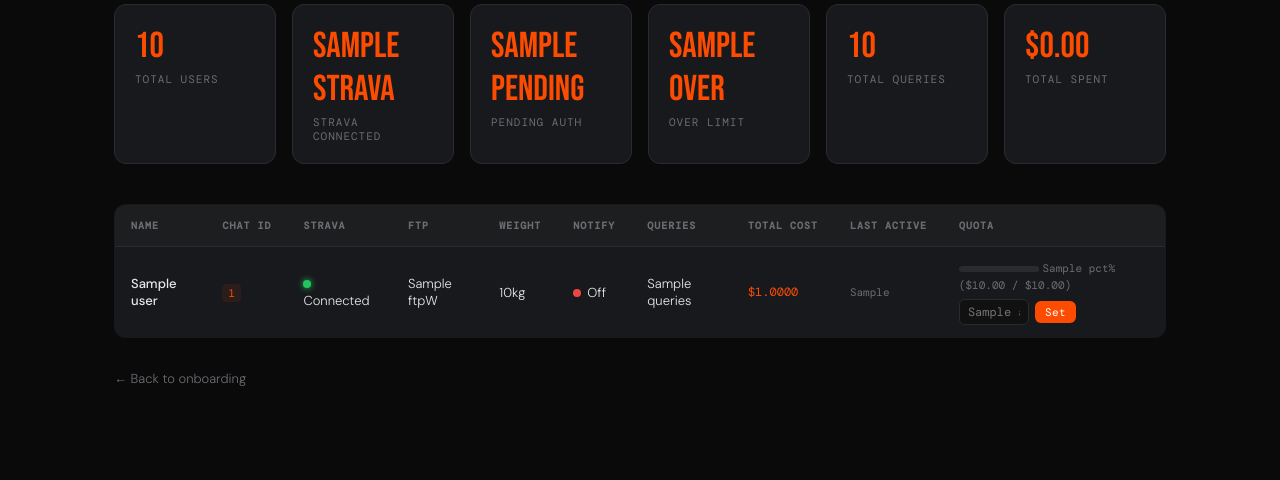
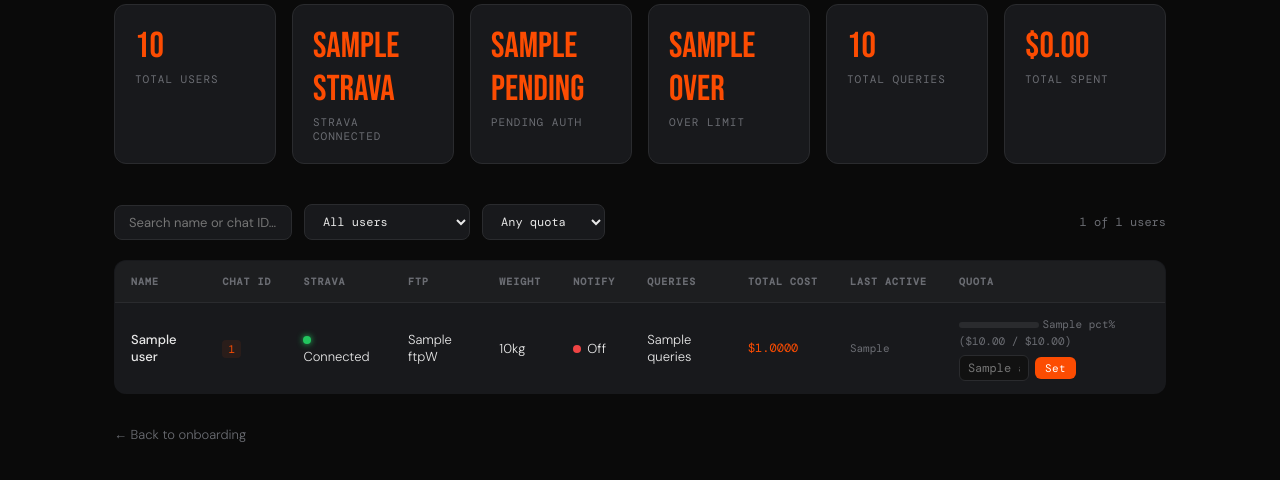
Before and after one commit to andreyshindler/strava-custom-coach, a Flask app: template onboarding/templates/admin.html in a window 1280 px wide. Shown: the part 169-649 px from the top of the page. Run offline with Flask 3, Linux system fonts and the light colour scheme; the template is opened without the code that fills it: most values are stand-ins (such as "Sample title", 1, 10 or a date in 2020); parts of the project's set-up code (start-up, migrations or seed data) failed here and were passed over.

Commit message:
Add client-side filters to admin and user history pages
- Admin: search by name/ID, filter by Strava status and quota status
- User history: search by query/response text, filter by AI vs free queries
- Live row count shown as filter result

```diff
--- a/onboarding/templates/admin.html
+++ b/onboarding/templates/admin.html
@@ -44,6 +44,13 @@
   .empty { text-align: center; padding: 60px; color: var(--muted); font-size: 14px; }
   .back { display: inline-block; margin-top: 32px; font-size: 13px; color: var(--muted); text-decoration: none; }
   .back:hover { color: var(--text); }
+  .filters { display: flex; gap: 12px; margin-bottom: 20px; flex-wrap: wrap; align-items: center; }
+  .filter-input { background: var(--card); border: 1px solid var(--border); color: var(--text); border-radius: 8px; padding: 8px 14px; font-size: 13px; font-family: 'DM Sans', sans-serif; outline: none; }
+  .filter-input:focus { border-color: var(--orange); }
+  .filter-select { background: var(--card); border: 1px solid var(--border); color: var(--text); border-radius: 8px; padding: 8px 14px; font-size: 12px; font-family: 'DM Mono', monospace; outline: none; cursor: pointer; }
+  .filter-select:focus { border-color: var(--orange); }
+  .filter-count { font-size: 12px; color: var(--muted); font-family: 'DM Mono', monospace; margin-left: auto; }
+  tr.hidden { display: none; }
   @media (max-width: 900px) { .stats { grid-template-columns: repeat(3, 1fr); } }
 </style>
 </head>
@@ -82,6 +89,21 @@
   </div>
 
   {% if users %}
+  <div class="filters">
+    <input class="filter-input" id="search" placeholder="Search name or chat ID…" oninput="applyFilters()">
+    <select class="filter-select" id="filterStrava" onchange="applyFilters()">
+      <option value="">All users</option>
+      <option value="connected">Strava connected</option>
+      <option value="pending">Pending auth</option>
+    </select>
+    <select class="filter-select" id="filterQuota" onchange="applyFilters()">
+      <option value="">Any quota</option>
+      <option value="over">Over limit</option>
+      <option value="active">Active</option>
+      <option value="unlimited">Unlimited</option>
+    </select>
+    <span class="filter-count" id="filterCount"></span>
+  </div>
   <table>
     <thead>
       <tr>
@@ -99,7 +121,9 @@
     </thead>
     <tbody>
       {% for u in users %}
-      <tr>
+      <tr data-name="{{ u.name|lower }}" data-id="{{ u.chat_id }}"
+          data-strava="{{ 'connected' if u.strava else 'pending' }}"
+          data-quota="{{ 'over' if u.allowance and u.spent >= u.allowance else ('unlimited' if u.allowance is none else 'active') }}">
         <td><a href="/admin/{{ u.chat_id }}" style="color:var(--text);text-decoration:none;font-weight:500;" onmouseover="this.style.color='var(--orange)'" onmouseout="this.style.color='var(--text)'">{{ u.name }}</a></td>
         <td><code>{{ u.chat_id }}</code></td>
         <td>
@@ -150,5 +174,24 @@
 
   <a href="/" class="back">← Back to onboarding</a>
 </div>
+<script>
+function applyFilters() {
+  const search = document.getElementById('search').value.toLowerCase();
+  const strava = document.getElementById('filterStrava').value;
+  const quota  = document.getElementById('filterQuota').value;
+  const rows   = document.querySelectorAll('tbody tr');
+  let visible  = 0;
+  rows.forEach(row => {
+    const nameMatch  = !search || row.dataset.name.includes(search) || row.dataset.id.includes(search);
+    const stravaMatch = !strava || row.dataset.strava === strava;
+    const quotaMatch  = !quota  || row.dataset.quota  === quota;
+    const show = nameMatch && stravaMatch && quotaMatch;
+    row.classList.toggle('hidden', !show);
+    if (show) visible++;
+  });
+  document.getElementById('filterCount').textContent = `${visible} of ${rows.length} users`;
+}
+applyFilters();
+</script>
 </body>
 </html>
```
Also changed, not shown: onboarding/templates/history_user.html (+35 -1 lines).
